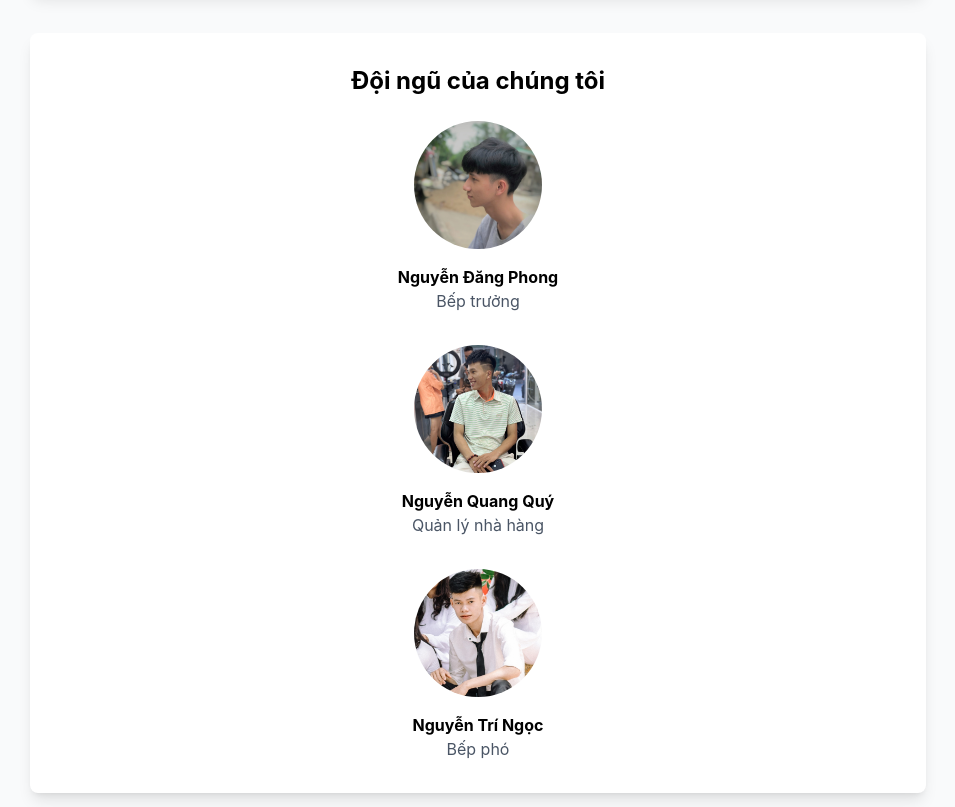
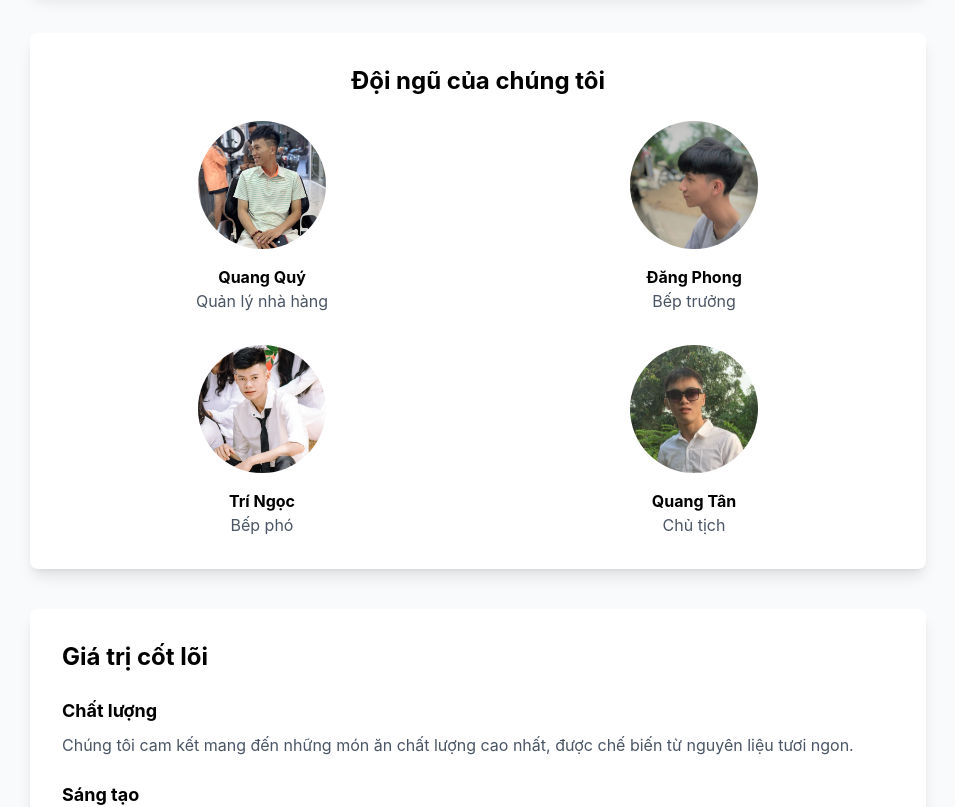
Before and after one commit to quangquy-coding/Restaurant-Management, a React (Vite) app: page /about in a window 1280 px wide. Shown: the part 1660-2467 px from the top of the page, without its empty margins (162-1117 px from the left). Built offline with nearby package versions, Linux system fonts and the light colour scheme.

Commit message:
repsonsive menu about..

```diff
--- a/src/components/layout/Footer.jsx
+++ b/src/components/layout/Footer.jsx
@@ -92,7 +92,7 @@ const Footer = () => {
                   to="/blog"
                   className="text-gray-400 hover:text-white transition-colors"
                 >
-                  Blog Ẩm Thực
+                  Blog
                 </Link>
               </li>
             </ul>
--- a/src/pages/about/AboutPage.jsx
+++ b/src/pages/about/AboutPage.jsx
@@ -4,6 +4,7 @@ import Phong from '../../assets/phong.jpg'
 import Owner from '../../assets/owner.jpg'
 import Logo from '../../assets/logo.png'
 import Quy from '../../assets/quy.jpg'
+import Tan from '../../assets/tan.jpeg'
 
 const AboutPage = () => {
   return (
@@ -63,26 +64,27 @@ const AboutPage = () => {
 
           <div className="bg-white rounded-lg shadow-lg p-6 sm:p-8 mb-10">
             <h2 className="text-2xl font-bold mb-6 text-center sm:text-left">Đội ngũ của chúng tôi</h2>
-            <div className="grid grid-cols-1 sm:grid-cols-2 md:grid-cols-3 gap-8">
+            <div className="grid grid-cols-2 md:grid-cols-3 gap-8">
+            <div className="text-center">
+                <img
+                  src={Owner}
+                  alt="Quản lý Nguyễn Quang Quý"
+                  className="w-32 h-32 rounded-full mx-auto mb-4 object-cover"
+                />
+                <h3 className="font-bold">Quang Quý</h3>
+                <p className="text-gray-600">Quản lý nhà hàng</p>
+              </div>
               <div className="text-center">
                 <img
                   src={Phong}
                   alt="Đầu bếp Nguyễn Đăng Phong"
                   className="w-32 h-32 rounded-full mx-auto mb-4 object-cover"
                 />
-                <h3 className="font-bold">Nguyễn Đăng Phong</h3>
+                <h3 className="font-bold">Đăng Phong</h3>
                 <p className="text-gray-600">Bếp trưởng</p>
               </div>
 
-              <div className="text-center">
-                <img
-                  src={Owner}
-                  alt="Quản lý Nguyễn Quang Quý"
-                  className="w-32 h-32 rounded-full mx-auto mb-4 object-cover"
-                />
-                <h3 className="font-bold">Nguyễn Quang Quý</h3>
-                <p className="text-gray-600">Quản lý nhà hàng</p>
-              </div>
+
 
               <div className="text-center">
                 <img
@@ -90,8 +92,17 @@ const AboutPage = () => {
                   alt="Đầu bếp Nguyễn Trí Ngọc"
                   className="w-32 h-32 rounded-full mx-auto mb-4 object-cover"
                 />
-                <h3 className="font-bold">Nguyễn Trí Ngọc</h3>
+                <h3 className="font-bold">Trí Ngọc</h3>
                 <p className="text-gray-600">Bếp phó</p>
+              </div>
+              <div className="text-center">
+                <img
+                  src={Tan}
+                  alt="Đầu bếp Quang Tân"
+                  className="w-32 h-32 rounded-full mx-auto mb-4 object-cover"
+                />
+                <h3 className="font-bold">Quang Tân</h3>
+                <p className="text-gray-600">Chủ tịch</p>
               </div>
             </div>
           </div>
--- a/src/pages/home/HomePage.jsx
+++ b/src/pages/home/HomePage.jsx
@@ -185,17 +185,17 @@ const HomePage = () => {
             </p>
           </div>
 
-          <div className="grid grid-cols-2 lg:grid-cols-3 gap-6">
+          <div className="grid grid-cols-2 md:grid-cols-3 lg:grid-cols-3 gap-6">
   {featuredDishes.map((dish) => (
-    <div key={dish.id} className="bg-white rounded-lg shadow-md overflow-hidden">
-    <img src={dish.image} className="w-full aspect-[4/3] object-cover" />
-      <div className="p-4">
+    <div key={dish.id} className="flex flex-col bg-white rounded-lg shadow-md overflow-hidden h-full">
+      <img src={dish.image} className="w-full aspect-[4/3] object-cover" />
+      <div className="flex flex-col flex-grow p-4">
         <div className="text-xs font-semibold text-blue-600 uppercase tracking-wide mb-1">
           {dish.category}
         </div>
         <h3 className="text-lg font-bold mb-2">{dish.name}</h3>
-        <p className="text-gray-600 text-sm mb-4">{dish.description}</p>
-        <div className="flex justify-between items-center">
+        <p className="text-gray-600 text-sm mb-4 flex-grow">{dish.description}</p>
+        <div className="flex justify-between items-center mt-auto">
           <span className="font-bold text-lg">{dish.price.toLocaleString("vi-VN")} ₫</span>
           <button
             onClick={() => addToCart(dish)}
@@ -208,6 +208,7 @@ const HomePage = () => {
     </div>
   ))}
 </div>
+
 
           <div className="text-center mt-10">
             <Link
--- a/src/pages/menu/AdvancedSearchPage.jsx
+++ b/src/pages/menu/AdvancedSearchPage.jsx
@@ -547,12 +547,11 @@ const AdvancedSearchPage = () => {
       </button>
     </div>
   ) : (
-    <div className="grid grid-cols-2 md:grid-cols-3 gap-6">
+    <div className="grid grid-cols-2 gap-4 sm:gap-6">
   {filteredItems.map((item) => (
-        <div key={item.id} className="block relative">
-          {/* Toàn bộ phần này sẽ kích hoạt Link, ngoại trừ phần giỏ hàng */}
-          <Link to={`/menu/${item.id}`} className="block">
-            <div className="bg-white rounded-lg shadow-md overflow-hidden hover:shadow-lg transition-shadow">
+    <div key={item.id} className="relative h-full">
+      <Link to={`/menu/${item.id}`} className="block h-full">
+        <div className="bg-white rounded-lg shadow-md overflow-hidden hover:shadow-lg transition-shadow h-full flex flex-col">
           {/* Ảnh món ăn */}
           <div className="relative w-full aspect-[4/3] bg-gray-100">
             <img
@@ -568,27 +567,22 @@ const AdvancedSearchPage = () => {
             )}
           </div>
 
-              <div className="p-4">
-                {/* Tên món ăn */}
+          {/* Nội dung card */}
+          <div className="p-4 flex flex-col flex-1 justify-between">
+            <div>
               <div className="flex justify-between items-start mb-1">
                 <h3 className="font-bold text-lg">{item.name}</h3>
-                  <div className="flex items-center">
                 {item.spicyLevel > 0 && (
                   <div className="flex">
                     {[...Array(item.spicyLevel)].map((_, i) => (
-                          <span key={i} className="text-red-500">
-                            🌶️
-                          </span>
+                      <span key={i} className="text-red-500">🌶️</span>
                     ))}
                   </div>
                 )}
               </div>
-                </div>
 
-                {/* Mô tả món ăn */}
               <p className="text-gray-600 text-sm mb-2 line-clamp-2">{item.description}</p>
 
-                {/* Nguyên liệu */}
               <div className="flex flex-wrap gap-1 mb-3">
                 {item.ingredients.slice(0, 3).map((ingredient, index) => (
                   <span key={index} className="bg-gray-100 text-xs px-2 py-1 rounded-full">
@@ -601,11 +595,12 @@ const AdvancedSearchPage = () => {
                   </span>
                 )}
               </div>
+            </div>
 
-                {/* Giá và thời gian chuẩn bị */}
-                <div className="flex justify-between items-center">
+            {/* Giá và thời gian */}
+            <div className="flex justify-between items-center mt-auto">
               <div className="flex flex-col">
-                    <span className="font-bold text-lg sm:text-base md:text-lg text-gray-800 ml-2">
+                <span className="font-bold text-lg text-gray-800 ml-2">
                   {item.price.toLocaleString("vi-VN")} ₫
                 </span>
                 <div className="text-xs text-gray-500">
@@ -617,11 +612,11 @@ const AdvancedSearchPage = () => {
         </div>
       </Link>
 
-          {/* Nút giỏ hàng sẽ không kích hoạt Link */}
+      {/* Nút giỏ hàng */}
       <button
         onClick={(e) => {
-              e.stopPropagation(); // Ngừng sự kiện của Link khi nhấn vào giỏ hàng
-              addToCart(item);  // Thực hiện chức năng thêm vào giỏ hàng
+          e.stopPropagation();
+          addToCart(item);
         }}
         className="absolute top-2 right-2 bg-red-600 text-white p-2 rounded-full hover:bg-blue-700 transition-colors text-sm"
       >
@@ -633,6 +628,7 @@ const AdvancedSearchPage = () => {
   )}
 </div>
 
+
         </div>
       </div>
     </div>
```
Also changed, not shown: src/assets/tan.jpeg (added). Lines whose indentation alone changed are shown as unchanged.
